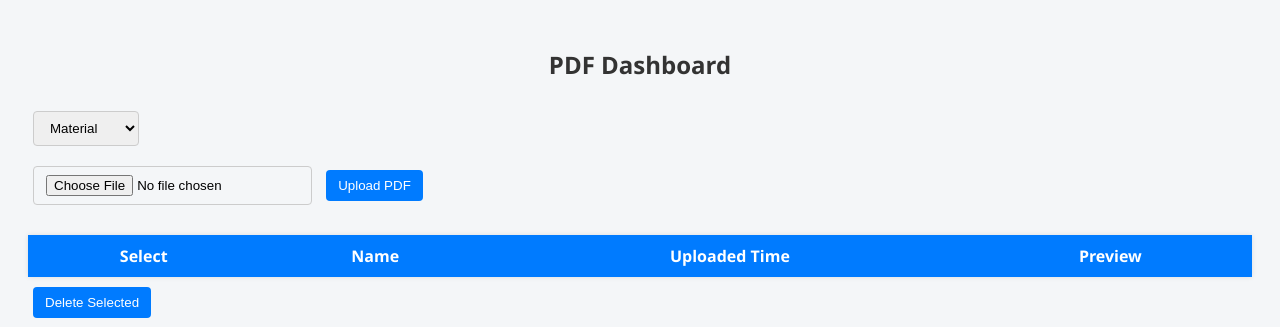
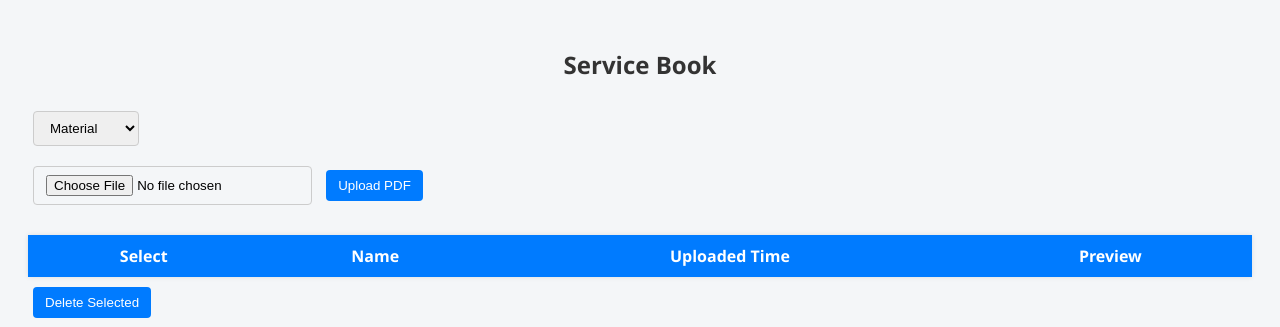
Before and after one commit to Muttu93/pdf_dashboard, a Flask app: page / in a window 1280 px wide. Shown: the top 327 px of the page. Run offline with Flask 3, Linux system fonts and the light colour scheme; lists and menus that the app fills with data are empty.

Commit message:
Update index.html

```diff
--- a/templates/index.html
+++ b/templates/index.html
@@ -6,7 +6,7 @@
     <link rel="stylesheet" href="{{ url_for('static', filename='style.css') }}">
 </head>
 <body>
-    <h2>PDF Dashboard</h2>
+    <h2>Service Book</h2>
     <form method="get" action="/">
         <select name="section" onchange="this.form.submit()">
             {% for sec in sections %}
```
